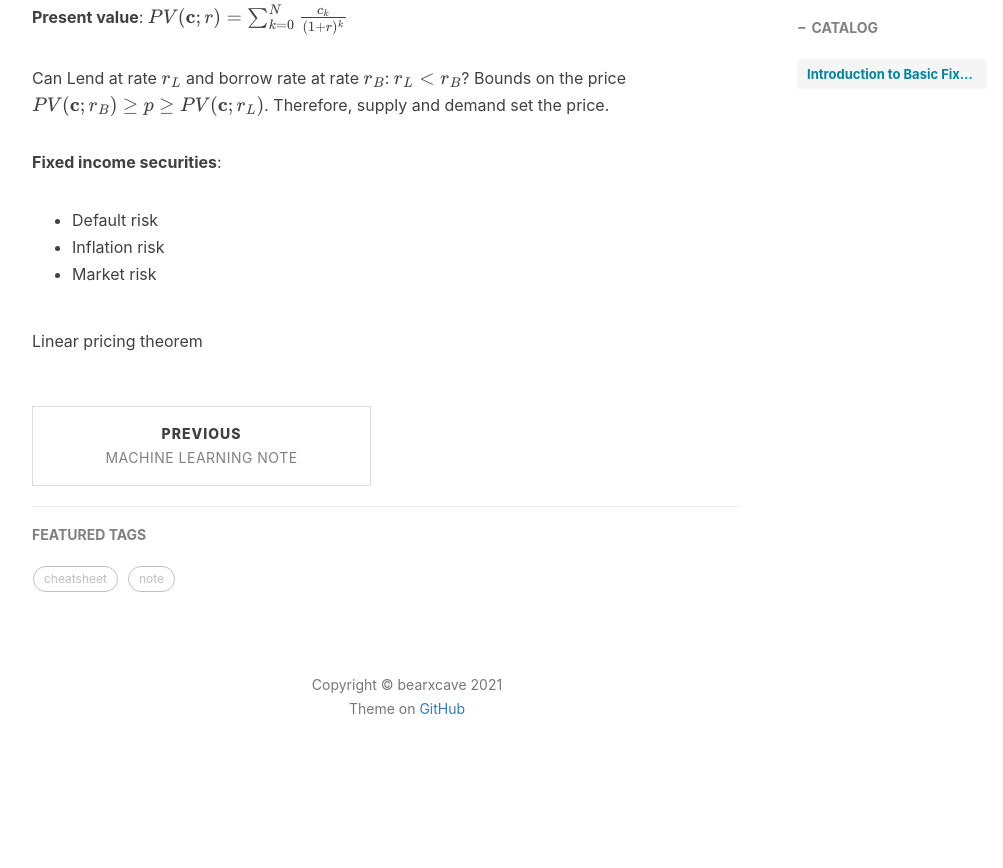
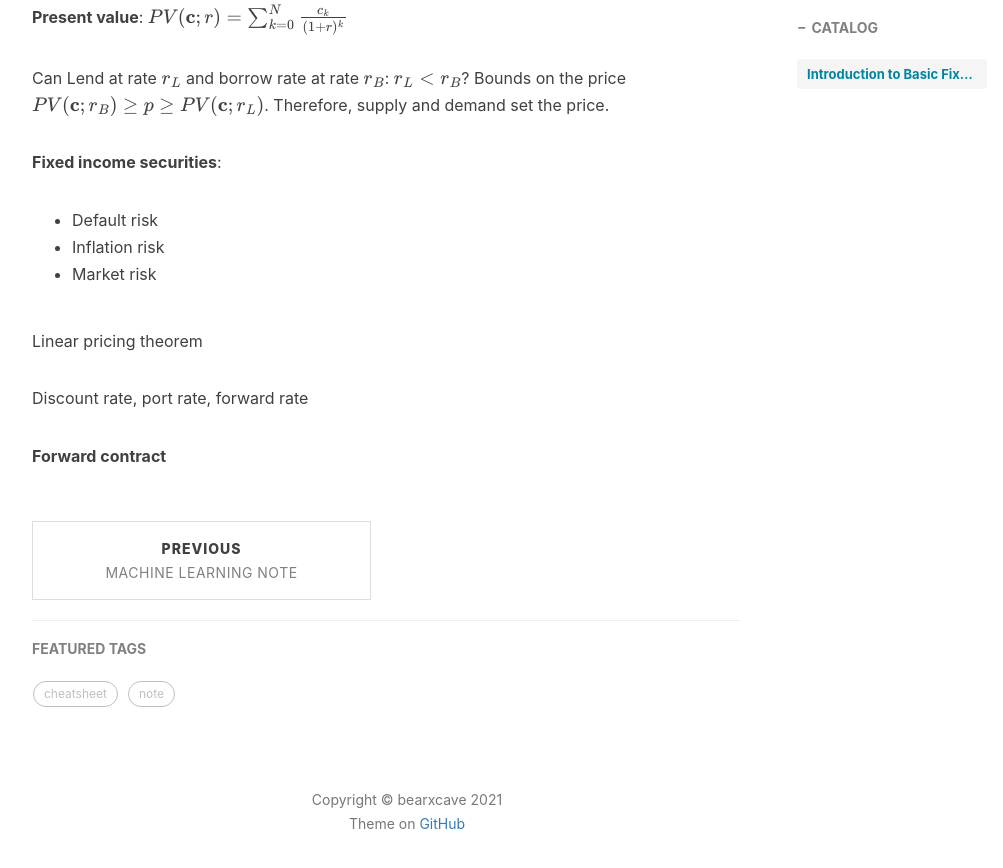
Before and after one commit to Bearxcave/Bearxcave.github.io, a Jekyll site: the page built from _posts/2021-03-12-cheatsheet-FE&RM-I.md, in a window 1280 px wide and 900 px high, scrolled down 1025 px. Shown: the top 868 px of the window, without its empty margins (233-1236 px from the left). Built offline with Jekyll 4.4.1, drawn with Linux system fonts in a browser that asks for light colours; nearby versions of some CDN libraries; formulas are drawn with MathJax 3; comment, search, counter and statistics services are not loaded; before the commit the page ends 1811 px from its top, so only the background shows below that.

Commit message:
Update 2021-03-12-cheatsheet-FE&RM-I.md

```diff
--- a/_posts/2021-03-12-cheatsheet-FE&RM-I.md
+++ b/_posts/2021-03-12-cheatsheet-FE&RM-I.md
@@ -35,3 +35,7 @@ __Fixed income securities__:
 * Market risk
 
 Linear pricing theorem
+
+Discount rate, port rate, forward rate
+
+__Forward contract__
```
